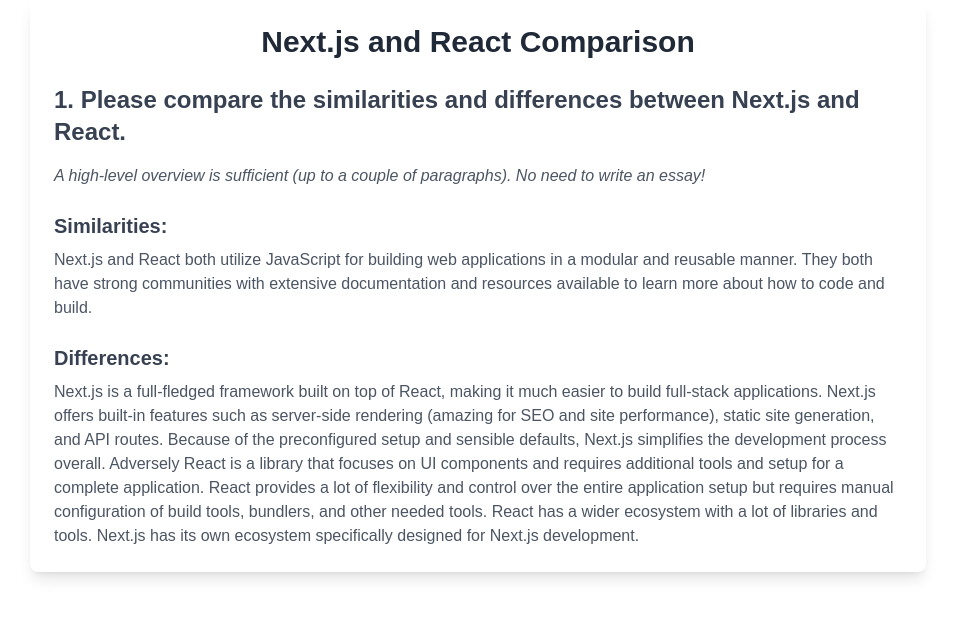
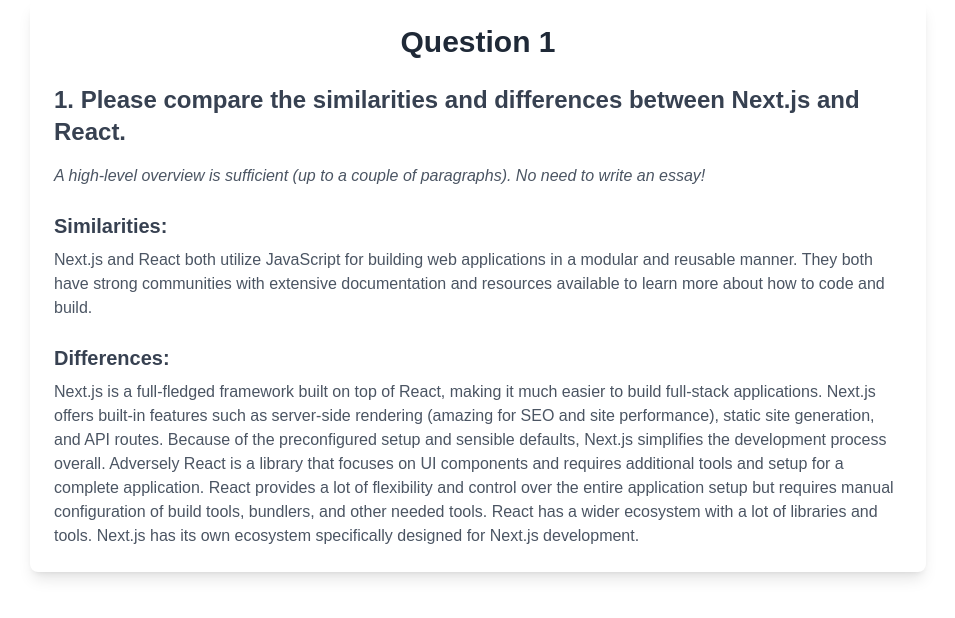
Before and after one commit to VinceE2024/cms-project, a Next.js app: page /Question1 in a window 1280 px wide. Shown: the top 618 px of the page, without its empty margins (162-1117 px from the left). Built offline with nearby package versions, Linux system fonts and the light colour scheme.

Commit message:
Updated title

```diff
--- a/app/Question1/page.tsx
+++ b/app/Question1/page.tsx
@@ -1,7 +1,7 @@
 export default function Question1() {
   return (
     <div className="max-w-4xl mx-auto p-6 bg-white shadow-lg rounded-lg">
-    <h1 className="text-3xl font-bold mb-6 text-center text-gray-800">Next.js and React Comparison</h1>
+    <h1 className="text-3xl font-bold mb-6 text-center text-gray-800">Question 1</h1>
 
     <div className="space-y-6">
       <section>
```
